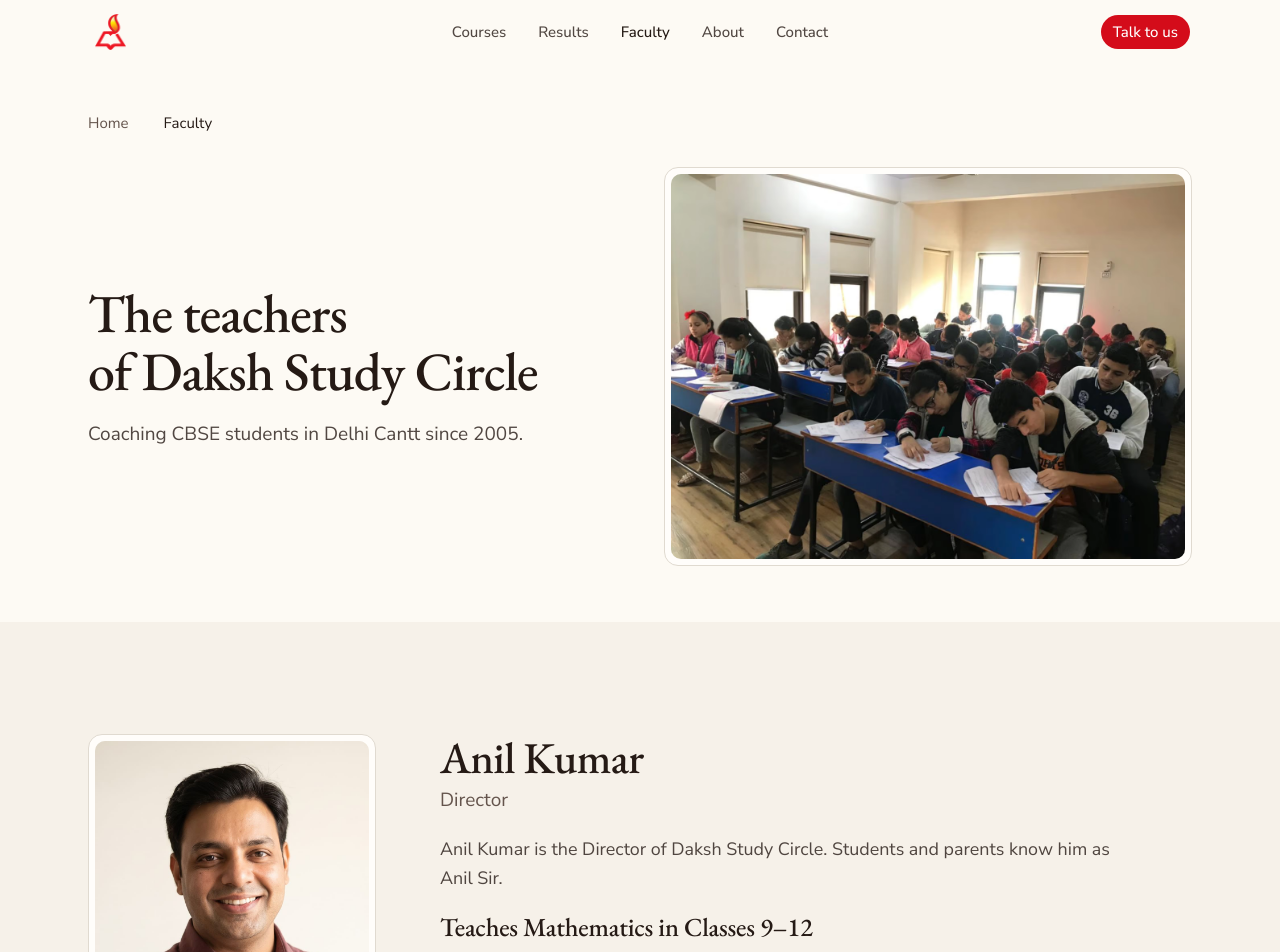
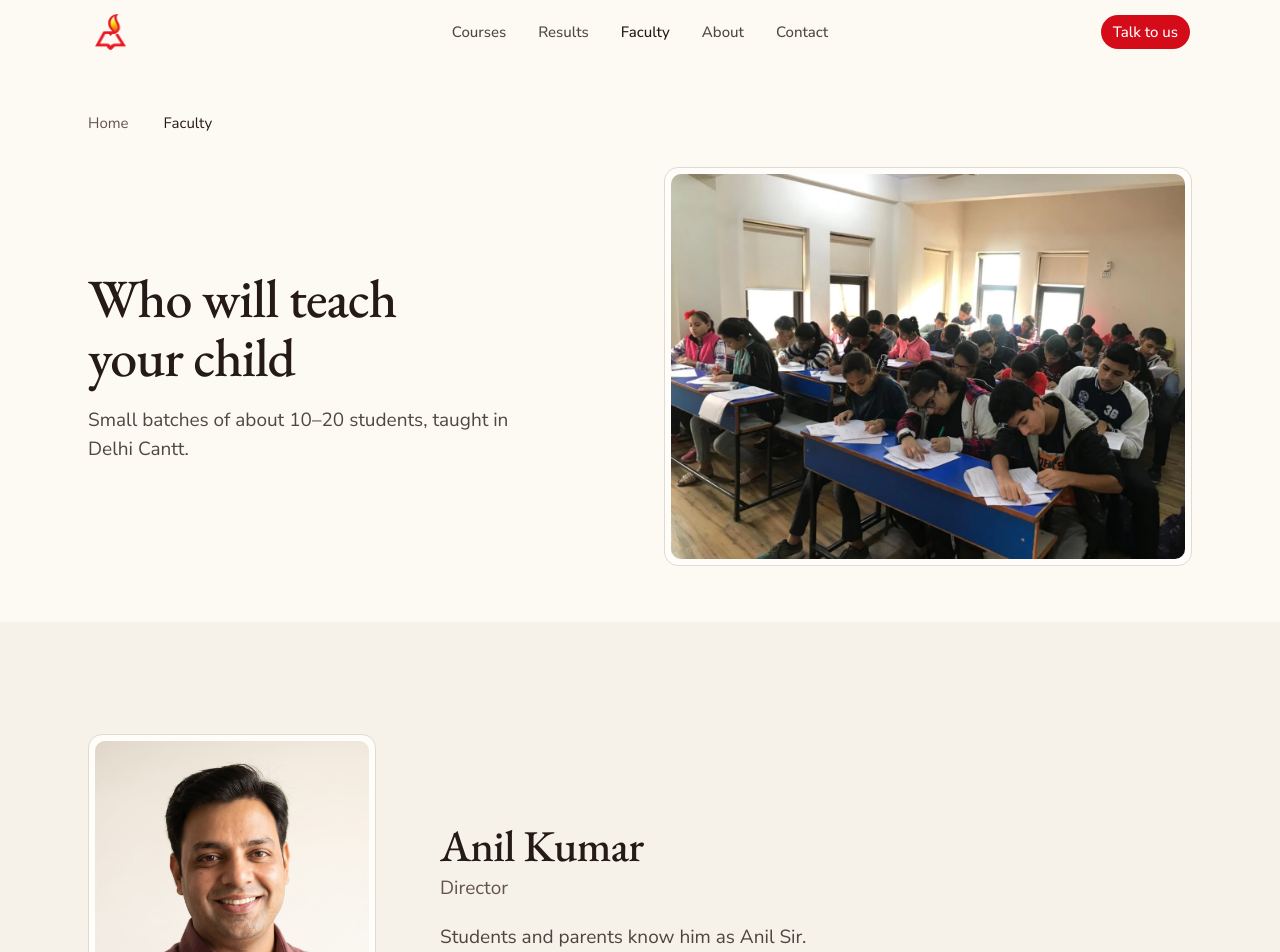
Before and after one commit to imkrrish/dakshstudycircle, a Next.js app: page /faculty in a window 1280 px wide. Shown: the top 952 px of the page. Built offline with nearby package versions, Linux system fonts and the light colour scheme; some icons are missing.

Commit message:
style(faculty): polish hero copy and director feature

```diff
--- a/src/components/sections/person-feature-section.tsx
+++ b/src/components/sections/person-feature-section.tsx
@@ -18,9 +18,11 @@ function PersonFeatureSection({
       id={id}
       aria-labelledby={`${id}-heading`}
     >
-      <Container className="grid grid-cols-[7rem_1fr] items-center gap-x-4 gap-y-6 md:grid-cols-[15rem_1fr] md:items-start md:gap-x-12 lg:grid-cols-[18rem_1fr] lg:gap-x-16">
+      <Container className="grid grid-cols-[7rem_1fr] items-center gap-x-4 gap-y-6 md:grid-cols-[15rem_1fr] md:items-center md:gap-x-12 lg:grid-cols-[18rem_1fr] lg:gap-x-16">
         <PrintedPortrait
           photo={person.photo}
+          priority
+          decorative
           sizes="(min-width: 1024px) 18rem, (min-width: 768px) 15rem, 112px"
         />
         <div className="contents md:flex md:flex-col md:gap-5">
@@ -32,7 +34,7 @@ function PersonFeatureSection({
           </div>
           <div className="col-span-full flex flex-col gap-5 md:col-span-1">
             {person.bio && (
-              <p className="max-w-prose text-intro text-foreground/80">
+              <p className="max-w-prose text-lead text-foreground/80">
                 {person.bio}
               </p>
             )}
--- a/src/components/shared/printed-portrait.tsx
+++ b/src/components/shared/printed-portrait.tsx
@@ -8,10 +8,16 @@ import type { Image as ImageData } from "@/lib/content"
 function PrintedPortrait({
   photo,
   sizes,
+  priority = false,
+  decorative = false,
   className,
 }: {
   photo?: ImageData
   sizes: string
+  // Preload the image (above-the-fold portraits only).
+  priority?: boolean
+  // alt="" when the person's name sits right beside the photo.
+  decorative?: boolean
   className?: string
 }) {
   return (
@@ -23,8 +29,9 @@ function PrintedPortrait({
         {photo && (
           <Image
             src={photo.src}
-            alt={photo.alt}
+            alt={decorative ? "" : photo.alt}
             fill
+            preload={priority}
             sizes={sizes}
             className="object-cover"
           />
--- a/src/content/faculty.ts
+++ b/src/content/faculty.ts
@@ -14,7 +14,7 @@ export const faculty: Faculty[] = [
     subjects: ["Maths", "Mathematics"],
     classes: ["Class 9", "Class 10", "Class 11", "Class 12"],
     // [CONFIRM] qualification, teachingSince and joinedYear: not in any source yet.
-    bio: "Anil Kumar is the Director of Daksh Study Circle. Students and parents know him as Anil Sir.",
+    bio: "Students and parents know him as Anil Sir.",
     photo: {
       src: "/images/people/anildaksh-portrait-crop.jpg",
       alt: "Anil Kumar, Director",
--- a/src/content/pages/faculty.ts
+++ b/src/content/pages/faculty.ts
@@ -5,7 +5,7 @@ import type { Page } from "@/lib/content"
 export const faculty: Page = {
   slug: "faculty",
   seo: {
-    title: "Faculty: Anil Kumar and Our Teachers, Delhi Cantt",
+    title: "Our teachers and director, Delhi Cantt",
     description:
       "Meet Anil Kumar, Director of Daksh Study Circle, who teaches Mathematics to Classes 9–12. CBSE coaching at Sadar Bazaar, Delhi Cantt since 2005.",
   },
@@ -15,8 +15,8 @@ export const faculty: Page = {
       type: "hero",
       size: "compact",
       breadcrumbs: [{ label: "Home", href: "/" }, { label: "Faculty" }],
-      heading: ["The teachers", "of Daksh Study Circle"],
-      subheading: "Coaching CBSE students in Delhi Cantt since 2005.",
+      heading: ["Who will teach", "your child"],
+      subheading: "Small batches of about 10–20 students, taught in Delhi Cantt.",
       media: {
         image: {
           src: "/images/classroom/classroom-test-day.avif",
--- a/src/lib/content/faculty-display.ts
+++ b/src/lib/content/faculty-display.ts
@@ -33,7 +33,7 @@ function classesLabel(classes: string[]): string {
     }
     prev = n
   }
-  return `${nums.length === 1 ? "Class" : "Classes"} ${runs.join(", ")}`
+  return `${nums.length === 1 ? "Class" : "Classes"}\u00a0${runs.join(", ")}`
 }
 
 function experienceLabel(teachingSince?: number): string | undefined {
```
